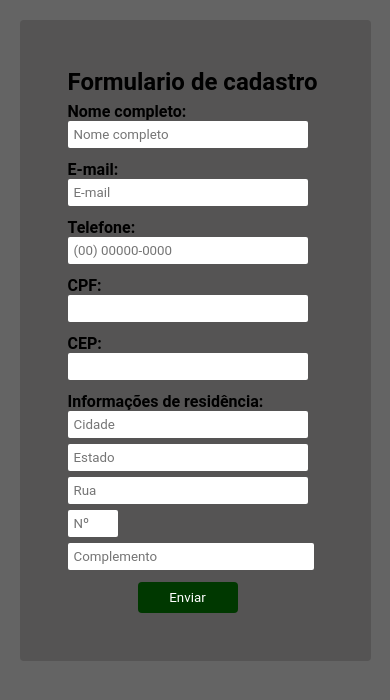
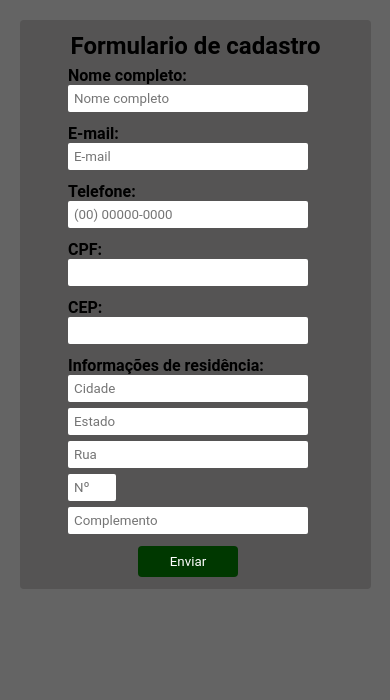
Before and after one commit to jotaMch/curso_ebac_frontend, a plain HTML site: page index.html in a window 390 px wide. Drawn offline with nearby package versions, Linux system fonts and the light colour scheme.

Commit message:
alterando css

```diff
--- a/main.css
+++ b/main.css
@@ -63,10 +63,34 @@ button:hover {
 @media screen and (max-width: 767px) {
     .form,
     form {
-        width: 90%
+        width: 90%;
+        margin-right: 0;
+        margin-left: 20px;
     }
 
-    .f-form input {
+    form {
+        width: 100%;
+        padding-left: 16px;
+    }
+
+    h2 {
+        text-align: center;
+    }
+
+
+    #number {
+        display: block;
+        max-width: 48px;
+    }
+
+    .form {
+        padding: 12px;
+        background-color: #555454;
+        border-radius: 4px;
+    }
+
+    .f-form input,
+    #complemento {
     max-width: 240px;
 }
 
```
